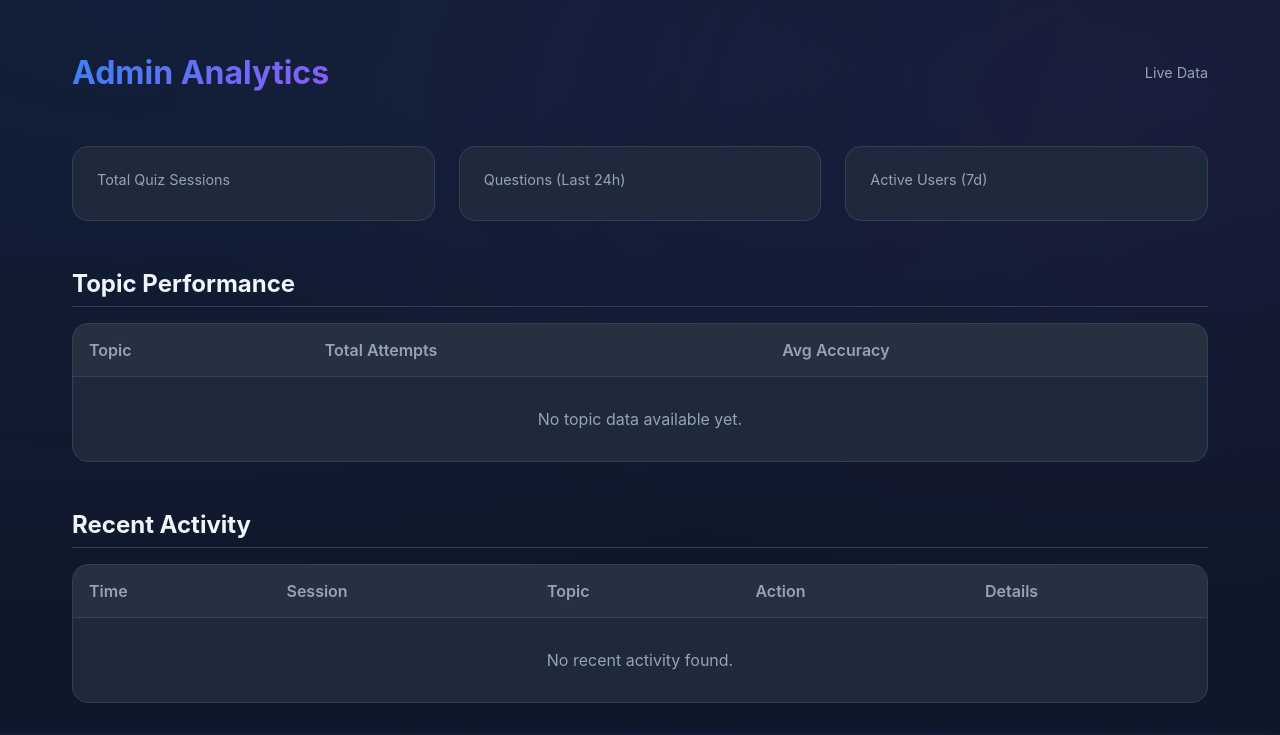
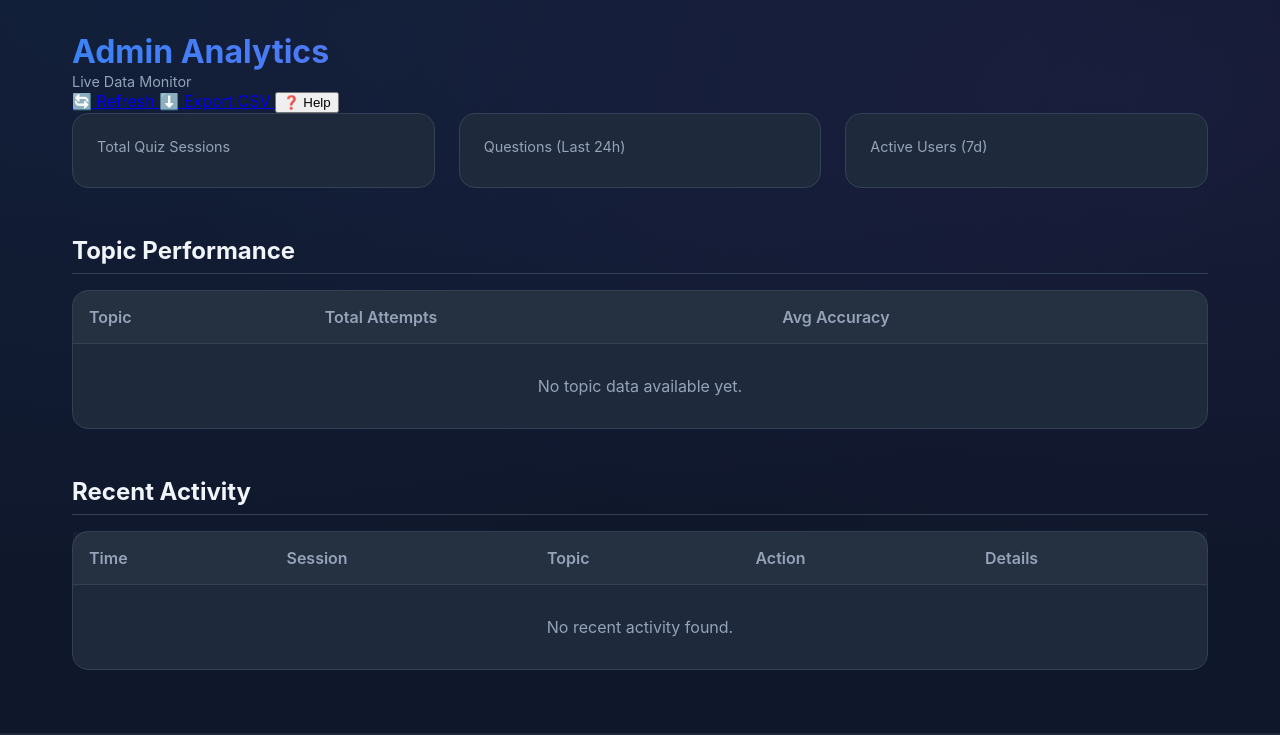
Before and after one commit to hal4petiatharva-lgtm/vcaa-explainer, a Flask app: template templates/admin.html in a window 1280 px wide. Shown: the part 67-802 px from the top of the page. Run offline with Flask 3, Linux system fonts and the light colour scheme; the template is opened without the code that fills it, so the values that code supplies are empty; data comes from the database, SQL or seed files in the repository.

Commit message:
Update admin.html

```diff
--- a/templates/admin.html
+++ b/templates/admin.html
@@ -3,12 +3,28 @@
 {% block title %}Admin Dashboard — VCEInsider{% endblock %}
 
 {% block content %}
-<div style="padding: 2rem; max-width: 1200px; margin: 0 auto;">
-    <div style="margin-bottom: 2rem; display: flex; justify-content: space-between; align-items: center;">
-        <h1 style="font-size: 2rem; font-weight: 700; background: linear-gradient(135deg, var(--primary), var(--secondary)); -webkit-background-clip: text; -webkit-text-fill-color: transparent;">
-            Admin Analytics
-        </h1>
-        <span style="color: var(--muted); font-size: 0.9rem;">Live Data</span>
+<link rel="stylesheet" href="{{ url_for('static', filename='polish.css') }}">
+
+<div class="admin-container" style="padding: 2rem; max-width: 1200px; margin: 0 auto;">
+    <div class="admin-header">
+        <div>
+            <h1 style="font-size: 2rem; font-weight: 700; background: linear-gradient(135deg, var(--primary), var(--secondary)); -webkit-background-clip: text; -webkit-text-fill-color: transparent; margin: 0;">
+                Admin Analytics
+            </h1>
+            <span style="color: var(--muted); font-size: 0.9rem;">Live Data Monitor</span>
+        </div>
+
+        <div class="quick-actions">
+            <a href="#" id="action-refresh" class="action-btn">
+                <span class="action-icon">🔄</span> Refresh
+            </a>
+            <a href="{{ url_for('admin_export_csv', key=request.args.get('key')) }}" id="action-export" class="action-btn">
+                <span class="action-icon">⬇️</span> Export CSV
+            </a>
+            <button id="action-help" class="action-btn">
+                <span class="action-icon">❓</span> Help
+            </button>
+        </div>
     </div>
 
     {% if schema_error %}
@@ -39,25 +55,25 @@
 
     {% if not schema_error %}
     <!-- Headline Metrics -->
-    <div style="display: grid; grid-template-columns: repeat(auto-fit, minmax(250px, 1fr)); gap: 1.5rem; margin-bottom: 3rem;">
+    <div class="stats-grid" style="display: grid; grid-template-columns: repeat(auto-fit, minmax(250px, 1fr)); gap: 1.5rem; margin-bottom: 3rem;">
         <div class="metric-card" style="background: var(--surface); padding: 1.5rem; border-radius: var(--radius); border: 1px solid var(--border);">
             <div style="color: var(--muted); font-size: 0.9rem; margin-bottom: 0.5rem;">Total Quiz Sessions</div>
-            <div style="font-size: 2.5rem; font-weight: 700;">{{ headline.total_sessions }}</div>
+            <div id="metric-sessions" class="metric-value" style="font-size: 2.5rem; font-weight: 700;">{{ headline.total_sessions }}</div>
         </div>
         <div class="metric-card" style="background: var(--surface); padding: 1.5rem; border-radius: var(--radius); border: 1px solid var(--border);">
             <div style="color: var(--muted); font-size: 0.9rem; margin-bottom: 0.5rem;">Questions (Last 24h)</div>
-            <div style="font-size: 2.5rem; font-weight: 700;">{{ headline.questions_24h }}</div>
+            <div id="metric-questions" class="metric-value" style="font-size: 2.5rem; font-weight: 700;">{{ headline.questions_24h }}</div>
         </div>
         <div class="metric-card" style="background: var(--surface); padding: 1.5rem; border-radius: var(--radius); border: 1px solid var(--border);">
             <div style="color: var(--muted); font-size: 0.9rem; margin-bottom: 0.5rem;">Active Users (7d)</div>
-            <div style="font-size: 2.5rem; font-weight: 700;">{{ headline.active_users_7d }}</div>
+            <div id="metric-users" class="metric-value" style="font-size: 2.5rem; font-weight: 700;">{{ headline.active_users_7d }}</div>
         </div>
     </div>
 
     <!-- Topic Performance -->
     <div style="margin-bottom: 3rem;">
         <h2 style="font-size: 1.5rem; margin-bottom: 1rem; border-bottom: 1px solid var(--border); padding-bottom: 0.5rem;">Topic Performance</h2>
-        <div style="background: var(--surface); border-radius: var(--radius); border: 1px solid var(--border); overflow: hidden;">
+        <div class="table-container" style="background: var(--surface); border-radius: var(--radius); border: 1px solid var(--border); overflow: hidden;">
             <table style="width: 100%; border-collapse: collapse; text-align: left;">
                 <thead style="background: rgba(255,255,255,0.03);">
                     <tr>
@@ -98,7 +114,7 @@
     <!-- Recent Activity Log -->
     <div>
         <h2 style="font-size: 1.5rem; margin-bottom: 1rem; border-bottom: 1px solid var(--border); padding-bottom: 0.5rem;">Recent Activity</h2>
-        <div style="background: var(--surface); border-radius: var(--radius); border: 1px solid var(--border); overflow-x: auto;">
+        <div class="table-container" style="background: var(--surface); border-radius: var(--radius); border: 1px solid var(--border);">
             <table style="width: 100%; border-collapse: collapse; text-align: left; min-width: 800px;">
                 <thead style="background: rgba(255,255,255,0.03);">
                     <tr>
@@ -142,4 +158,6 @@
     </div>
     {% endif %}
 </div>
+
+<script src="{{ url_for('static', filename='polish.js') }}"></script>
 {% endblock %}
```
